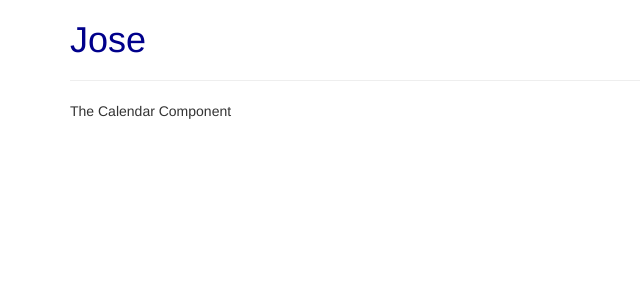
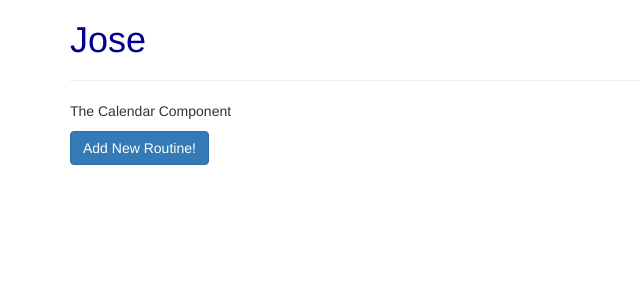
Before and after one commit to abunuwas/gym-frontend, an Angular app: page / in a window 1280 px wide. Shown: the top 300 px of the page, without its empty margins (0-640 px from the left). Built offline with nearby package versions, Linux system fonts and the light colour scheme.

Commit message:
Add button to add routines

```diff
--- a/src/app/app.component.html
+++ b/src/app/app.component.html
@@ -4,6 +4,7 @@
       <h1>{{ title }}</h1>
       <hr>
       <app-calendar></app-calendar>
+      <app-day></app-day>
     </div>
   </div>
 </div>
--- a/src/app/day/day.component.html
+++ b/src/app/day/day.component.html
@@ -1 +1,3 @@
-<app-day></app-day>
+<button
+  class="btn btn-primary"
+  [disabled]="!allowAddRoutine">Add New Routine!</button>
--- a/src/app/day/day.component.ts
+++ b/src/app/day/day.component.ts
@@ -6,8 +6,13 @@ import { Component, OnInit } from '@angular/core';
   styleUrls: ['./day.component.css']
 })
 export class DayComponent implements OnInit {
+  allowAddRoutine = false;
 
-  constructor() { }
+  constructor() {
+    setTimeout(() => {
+      this.allowAddRoutine = true;
+    }, 2000);
+  }
 
   ngOnInit() {
   }
```
